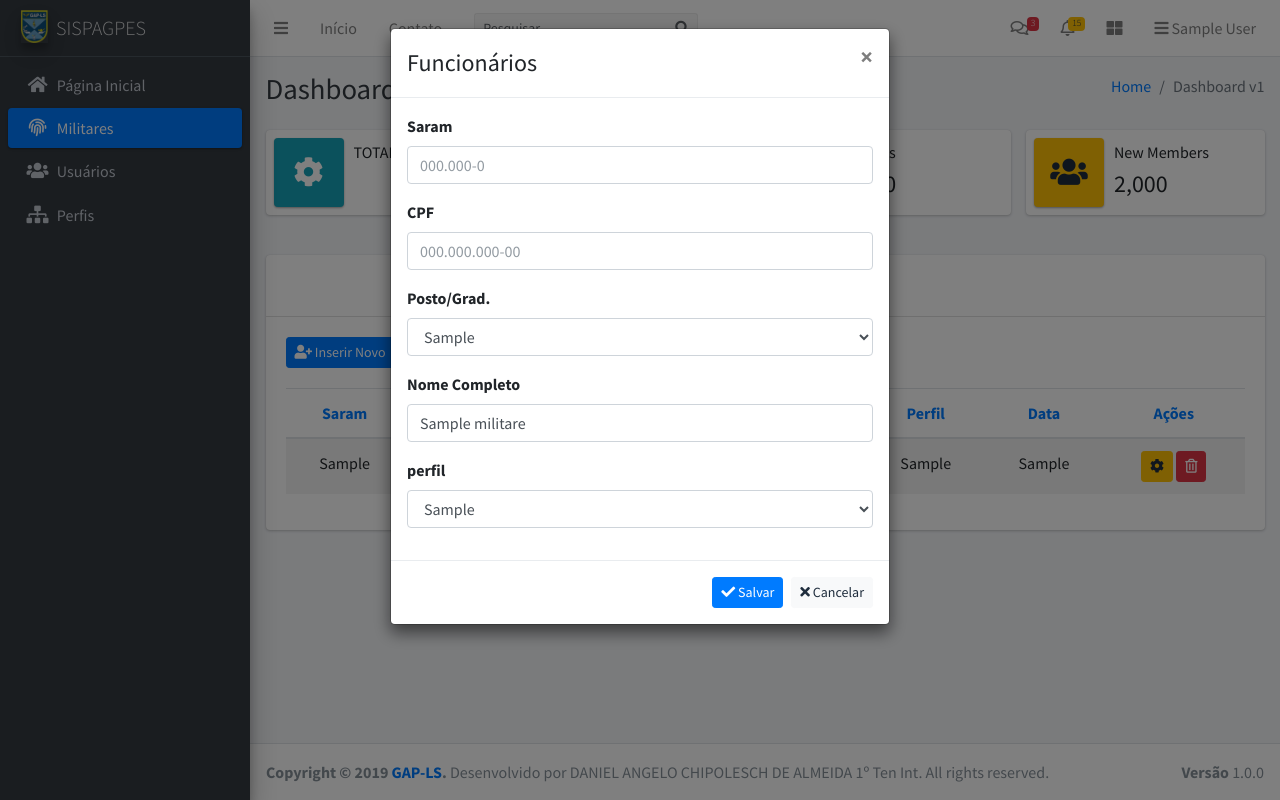
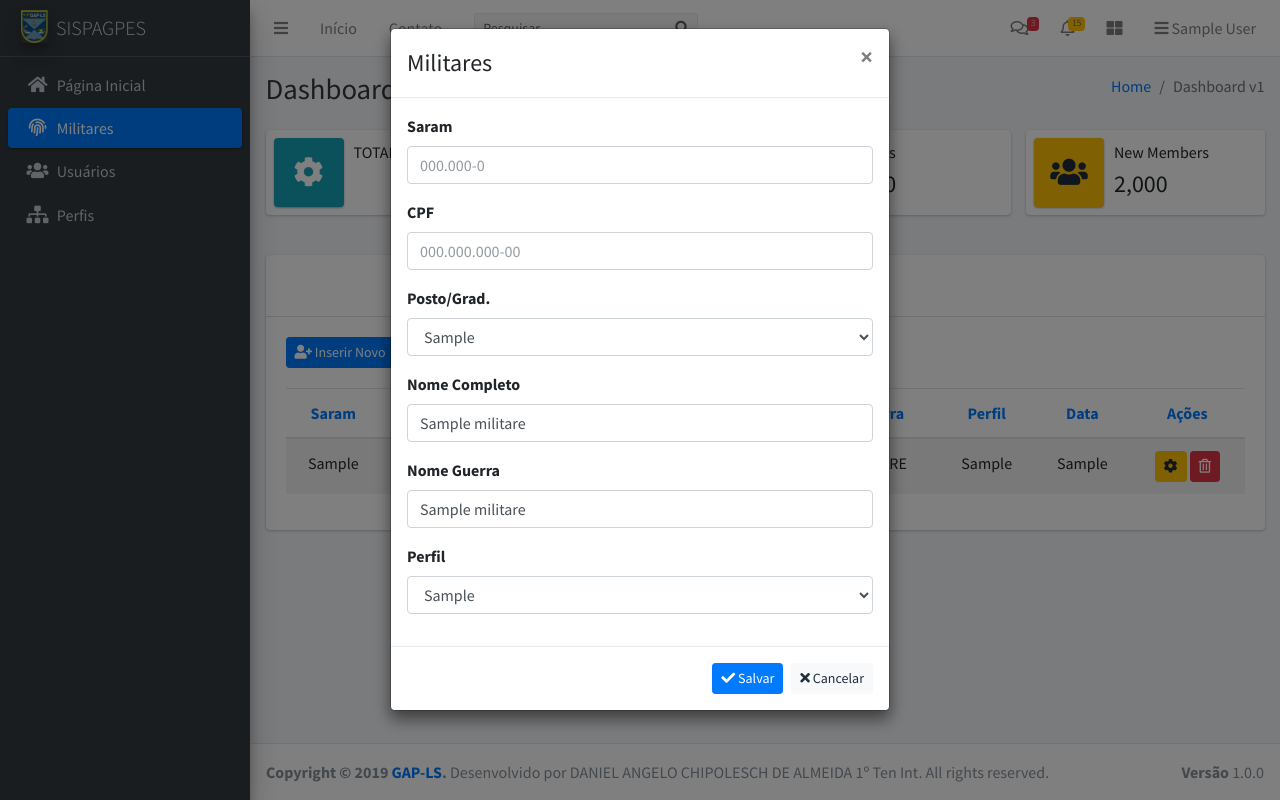
Before and after one commit to chipoleschdaca/sispagpes, a PHP site: page /sispagpes/militares.php?func=edita&id=1 in a window 1280 px wide. Run offline with PHP 8.4, Linux system fonts and the light colour scheme; the visitor is signed in with stand-in values (Sample User, id 1); tables that the repository leaves empty or names only in its code hold one stand-in row (values such as "Sample post"); some libraries are stand-ins or nearby versions.

Commit message:
Correção de pequenos erros de português.

```diff
--- a/militares.php
+++ b/militares.php
@@ -860,7 +860,7 @@ if ($_SESSION['perfil_usuario'] != 'Administrador' && $_SESSION['perfil_usuario'
             <div class="col-md-12">
               <div class="card">
                 <div class="card-header" style="text-align: center;">
-                  <h4 class="" style="text-align:center;"><strong>TABELA DE Militares</strong></h4>
+                  <h4 class="" style="text-align:center;"><strong>TABELA DE MILITARES</strong></h4>
                 </div>
                 <div class="card-body">
                   <button type="button" class="btn btn-primary btn-sm" style="margin-bottom:20px;" data-toggle="modal" style="text-transform: capitalize;" data-target="#modalExemplo">
@@ -894,7 +894,8 @@ if ($_SESSION['perfil_usuario'] != 'Administrador' && $_SESSION['perfil_usuario'
                         <th>Saram</th>
                         <th>CPF</th>
                         <th>Posto</th>
-                        <th>Nome</th>
+                        <th>Nome Completo</th>
+                        <th>Nome de Guerra</th>
                         <th>Perfil</th>
                         <th>Data</th>
                         <th>Ações</th>
@@ -910,6 +911,7 @@ if ($_SESSION['perfil_usuario'] != 'Administrador' && $_SESSION['perfil_usuario'
                           $cpf = $res_1['cpf'];
                           $posto = $res_1['posto'];
                           $nome = $res_1['nome'];
+                          $nomeguerra = $res_1['nomeguerra'];
                           $perfil = $res_1['perfil'];
                           $data = $res_1['data'];
                           $data2 = implode('/', array_reverse(explode('-', $data)));
@@ -921,6 +923,7 @@ if ($_SESSION['perfil_usuario'] != 'Administrador' && $_SESSION['perfil_usuario'
                             <td><?php echo $cpf; ?></td>
                             <td><?php echo $posto; ?></td>
                             <td style="text-transform:uppercase;"><?php echo $nome; ?></td>
+                            <td style="text-transform:uppercase;"><?php echo $nomeguerra; ?></td>
                             <td><?php echo $perfil; ?></td>
                             <td><?php echo $data2; ?></td>
                             <td>
@@ -954,7 +957,7 @@ if ($_SESSION['perfil_usuario'] != 'Administrador' && $_SESSION['perfil_usuario'
             <div class="modal-dialog">
               <div class="modal-content">
                 <div class="modal-header">
-                  <h4 class="modal-title">Militaress</h4>
+                  <h4 class="modal-title">Militares</h4>
                   <button type="button" class="close" data-dismiss="modal">&times;</button>
                 </div>
 
@@ -995,11 +998,16 @@ if ($_SESSION['perfil_usuario'] != 'Administrador' && $_SESSION['perfil_usuario'
                     </div>
                     <div class="form-group">
                       <label for="id_produto">Nome Completo</label>
-                      <input type="text" class="form-control mr-2" id="txtnome" name="txtnome" autocomplete="off" style="text-transform: uppercase;" placeholder="Nome Completo" required>
+                      <input type="text" class="form-control mr-2" id="txtnome" name="txtnome" autocomplete="off" placeholder="Nome Completo" required>
+                    </div>
+                    <div class="form-group">
+                      <label for="id_produto">Nome de Guerra</label>
+                      <input type="text" class="form-control mr-2" id="txtnomeguerra" name="txtnomeguerra" autocomplete="off" placeholder="Nome de Guerra" required>
                     </div>
                     <div class="form-group">
                       <label for="id_produto">Perfil</label>
-                      <select name="perfil" class="form-control mr-2" id="category" name="category">
+                      <select name="perfil" class="form-control mr-2" id="category" name="category" required>
+                        <option value="" disabled selected hidden>Perfil</option>
                         <?php
                         $query = "SELECT perfil FROM perfis ORDER BY perfil asc";
                         $result = mysqli_query($conexao, $query);
@@ -1098,6 +1106,7 @@ if (isset($_POST['button'])) {
   $cpf = $_POST['txtcpf'];
   $posto = $_POST['txtposto'];
   $nome = strtoupper($_POST['txtnome']);
+  $nomeguerra = strtoupper($_POST['txtnomeguerra']);
   $perfil = $_POST['perfil'];
 
 
@@ -1114,7 +1123,7 @@ if (isset($_POST['button'])) {
     exit();
   }
 
-  $query = "INSERT into militares (saram, cpf, posto, nome, perfil, data) VALUES ('$saram', '$cpf', '$posto', '$nome', '$perfil', curDate() )";
+  $query = "INSERT into militares (saram, cpf, posto, nome, nomeguerra, perfil, data) VALUES ('$saram', '$cpf', '$posto', '$nome', '$nomeguerra', '$perfil', curDate() )";
 
   $result = mysqli_query($conexao, $query);
 
@@ -1157,7 +1166,7 @@ if (@$_GET['func'] == 'edita') {
       <div class="modal-dialog">
         <div class="modal-content">
           <div class="modal-header">
-            <h4 class="modal-title">Funcionários</h4>
+            <h4 class="modal-title">Militares</h4>
             <button type="button" class="close" data-dismiss="modal">&times;</button>
           </div>
           <div class="modal-body">
@@ -1197,11 +1206,16 @@ if (@$_GET['func'] == 'edita') {
               </div>
               <div class="form-group">
                 <label for="id_produto">Nome Completo</label>
-                <input type="text" class="form-control mr-2" id="txtnome" name="txtnome" autocomplete="off" placeholder="Nome" value="<?php echo $res_1['nome']; ?>" required>
+                <input type="text" class="form-control mr-2" id="txtnome" name="txtnome" autocomplete="off" placeholder="Nome Completo" value="<?php echo $res_1['nome']; ?>" required>
               </div>
               <div class="form-group">
-                <label for="id_produto">perfil</label>
-                <select name="perfil" class="form-control mr-2" id="category" name="category">
+                <label for="id_produto">Nome Guerra</label>
+                <input type="text" class="form-control mr-2" id="txtnomeguerra" name="txtnomeguerra" autocomplete="off" placeholder="Nome de Guerra" value="<?php echo $res_1['nomeguerra']; ?>" required>
+              </div>
+              <div class="form-group">
+                <label for="id_produto">Perfil</label>
+                <select name="perfil" class="form-control mr-2" id="category" name="category" required>
+                  <option value="" disabled selected hidden><?php echo $res_1['perfil']; ?></option>
                   <?php
                       $query = "SELECT perfil FROM perfis ORDER BY perfil asc";
                       $result = mysqli_query($conexao, $query);
@@ -1241,6 +1255,7 @@ if (@$_GET['func'] == 'edita') {
           $cpf = $_POST['txtcpf'];
           $posto = $_POST['txtposto'];
           $nome = strtoupper($_POST['txtnome']);
+          $nomeguerra = strtoupper($_POST['txtnomeguerra']);
           $perfil = $_POST['perfil'];
 
 
@@ -1260,7 +1275,7 @@ if (@$_GET['func'] == 'edita') {
           }
 
 
-          $query_editar = "UPDATE militares set saram = '$saram', cpf = '$cpf', posto = '$posto', nome = '$nome', perfil = '$perfil' where id = '$id'";
+          $query_editar = "UPDATE militares set saram = '$saram', cpf = '$cpf', posto = '$posto', nome = '$nome', nomeguerra = '$nomeguerra', perfil = '$perfil' where id = '$id'";
 
           $result_editar = mysqli_query($conexao, $query_editar);
 
--- a/perfis.php
+++ b/perfis.php
@@ -1094,7 +1094,7 @@ if (@$_GET['func'] == 'edita') {
             <div class="modal-dialog">
                 <div class="modal-content">
                     <div class="modal-header">
-                        <h4 class="modal-title">perfis</h4>
+                        <h4 class="modal-title">Perfis</h4>
                         <button type="button" class="close" data-dismiss="modal">&times;</button>
                     </div>
                     <div class="modal-body">
@@ -1102,7 +1102,7 @@ if (@$_GET['func'] == 'edita') {
                             <div class="form-group">
                                 <label for="id_produto">Perfis</label>
                                 <select class="form-control mr-2" id="modalEditar" name="txtnome" required>
-                                    <option value="" disabled selected hidden><?php echo $res_1['nome']; ?></option>
+                                    <option value="" disabled selected hidden>Perfil</option>
                                     <option value="Administrador">Administrador</option>
                                     <option value="Gerente">Gerente</option>
                                     <option value="Tesoureiro">Tesoureiro</option>
@@ -1121,8 +1121,6 @@ if (@$_GET['func'] == 'edita') {
             </div>
         </div>
         </div>
-
-
 
         <script>
             $('#modalEditar').modal("show");
```
